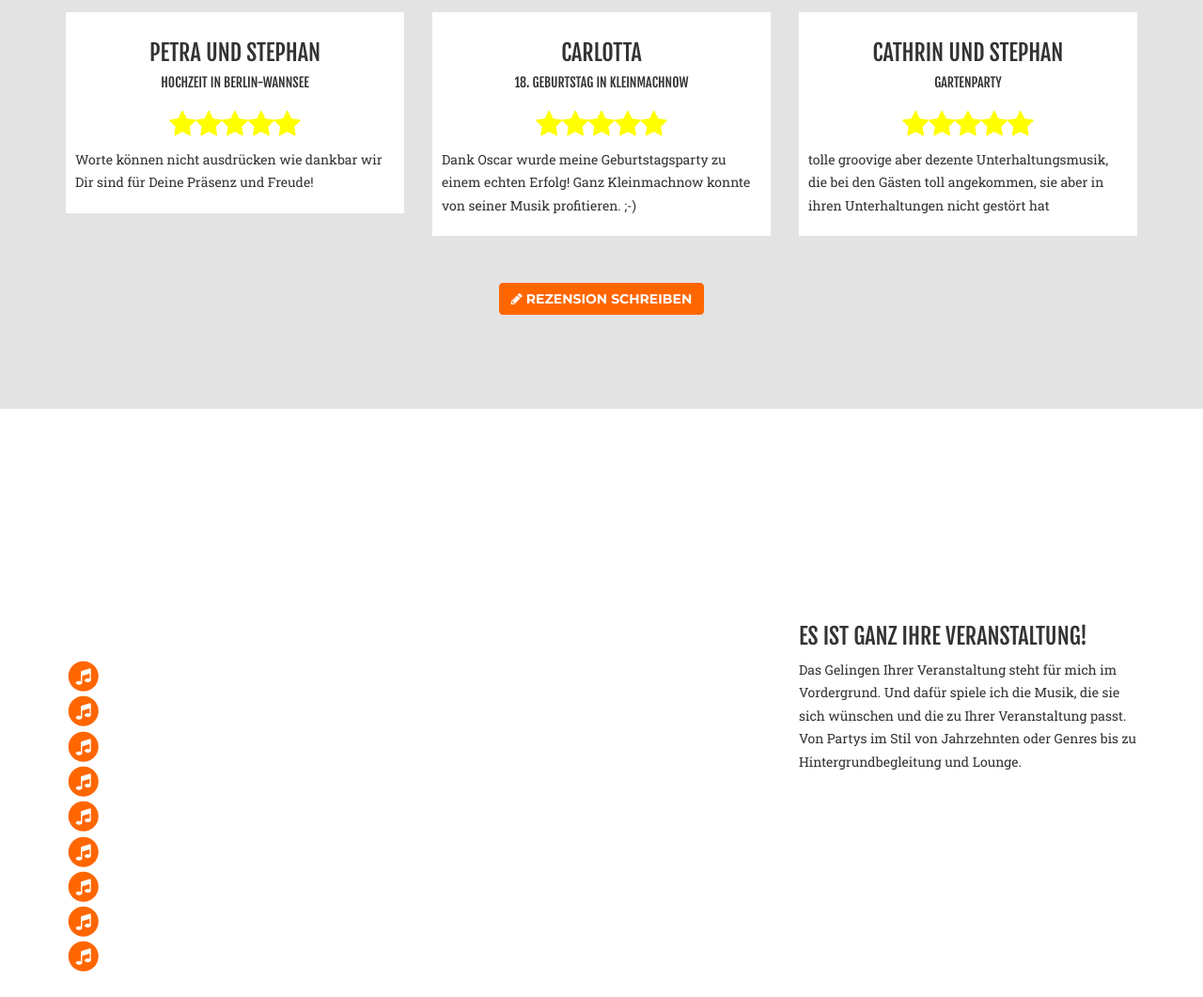
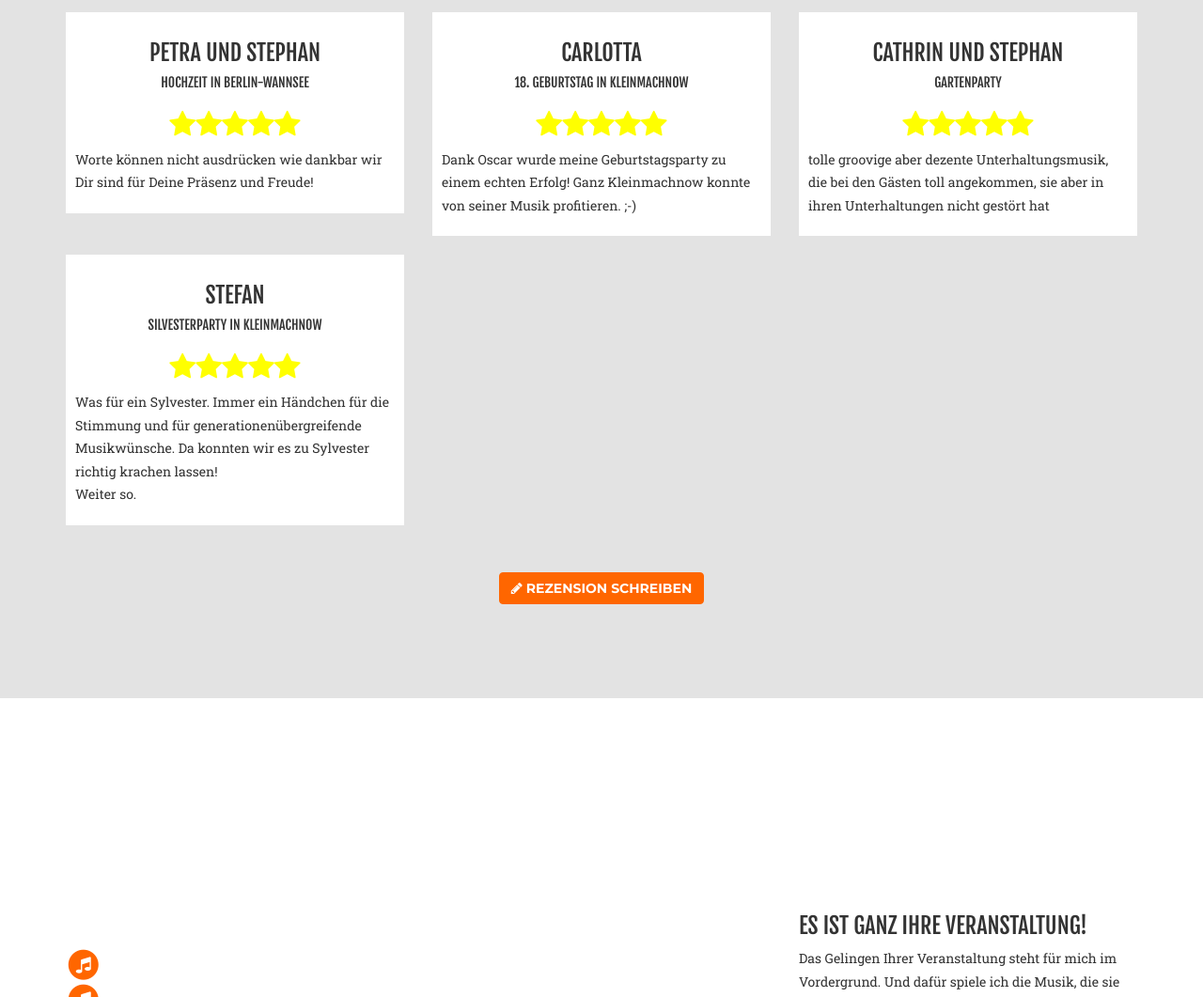
Before and after one commit to oscibla/dj, a website: page docs/index.html in a window 1280 px wide. Shown: the part 1837-2898 px from the top of the page at 94% size. Drawn offline with nearby package versions, Linux system fonts and the light colour scheme; files whose address does not match are found by name; a web font is replaced by a local one.

Commit message:
new echo

```diff
--- a/docs/index.html
+++ b/docs/index.html
@@ -162,6 +162,18 @@
                           <p>tolle groovige aber dezente Unterhaltungsmusik, die bei den Gästen toll angekommen, sie aber in ihren Unterhaltungen nicht gestört hat</p>
                       </div>
                     </div>
+                    <!--Echo's-->
+                    <div class="col-lg-4">
+                      <div class="echo">
+                        <div class="text-center">
+                          <h3>Stefan</h3>
+                          <h5>Silvesterparty in Kleinmachnow</h5>
+                          <h2 class="stars"><i class="fa fa-star"></i><i class="fa fa-star"></i><i class="fa fa-star"></i><i class="fa fa-star"></i><i class="fa fa-star"></i></h2>
+                        </div>
+                          <p>Was für ein Sylvester. Immer ein Händchen für die Stimmung und für generationenübergreifende Musikwünsche. Da konnten wir es zu Sylvester richtig krachen lassen!<br>Weiter so.</p>
+                      </div>
+                    </div>
+                      <!--Echo's-->
                   <div class="col-lg-12 text-center">
                     <br><br>
                     <a class="btn btn-primary" href="#write" class="portfolio-link" data-toggle="modal"> <i class="fa fa-pencil"></i> Rezension schreiben</a>
```
